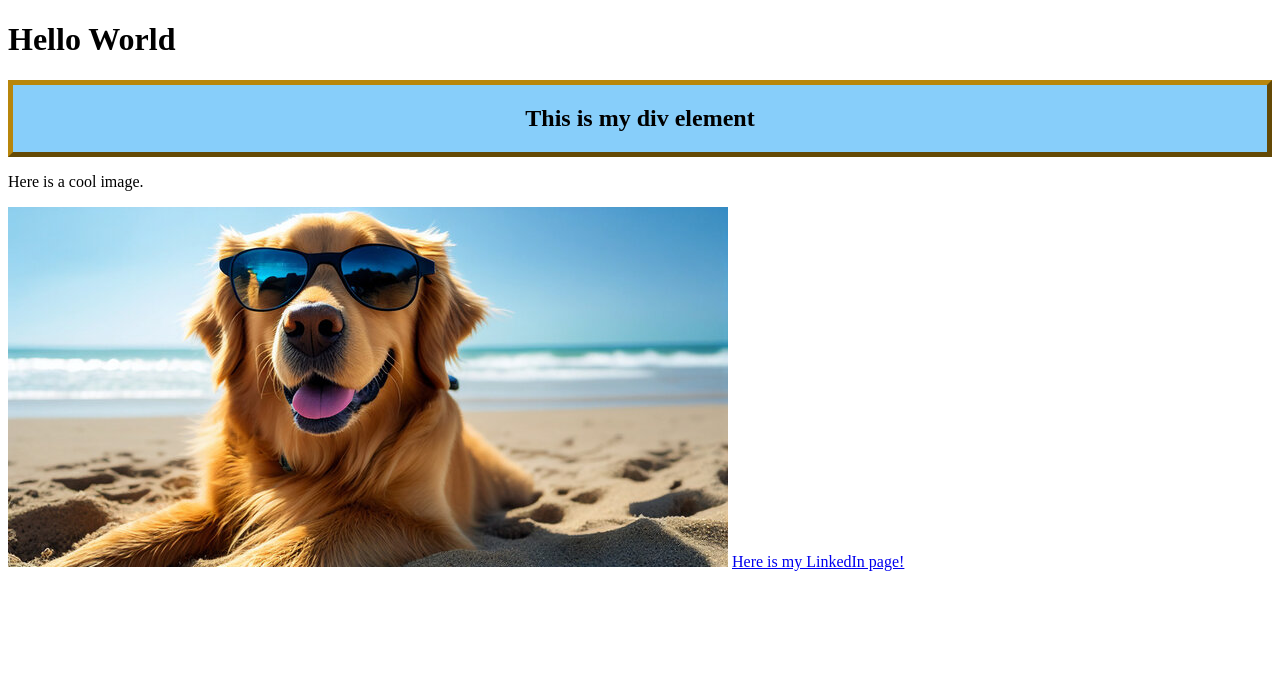
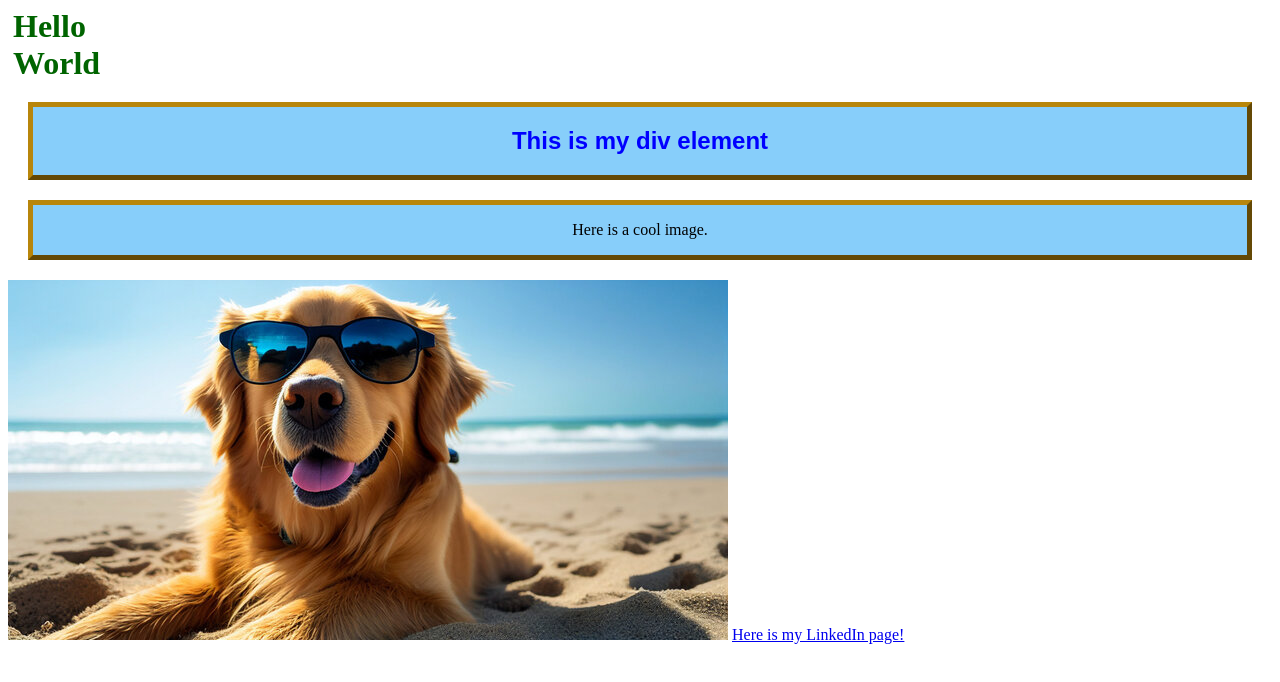
Before and after one commit to nrobledo117060/EE461L-HW4, a plain HTML site: page index.html in a window 1280 px wide. Drawn offline with Linux system fonts and the light colour scheme.

Commit message:
Modified the program to meet the requirements

```diff
--- a/index.html
+++ b/index.html
@@ -1,22 +1,26 @@
 <!DOCTYPE html>
 <html>
     <head>
-        <meta charset="UTF-8"> <meta name="description ">
+        <meta charset="UTF-8">
+        <meta name="description" content="Well Made Lab Website">
         <link rel="stylesheet"  href="stylesheet.css">
         <style>
             .myDiv{
                 border: 5px outset darkgoldenrod;
                 background-color: lightskyblue;
                 text-align: center;
+                margin: 20px;
             }
         </style>
     </head>
     <body>
         <h1>Hello World</h1>
         <div class = "myDiv">
-            <h2>This is my div element</h2>
+            <h2 class = "heroic">This is my div element</h2>
         </div>
+        <div class = "myDiv">
         <p>Here is a cool image.</p>
+        </div>
         <img src="Dog With Sunglasses.jpg" alt="Sunglasses Dog">
         <a href="https://www.linkedin.com/in/nicolas-robledo-62861924b">Here is my LinkedIn page!</a>
     </body>
--- a/stylesheet.css
+++ b/stylesheet.css
@@ -1,3 +1,15 @@
+.heroic{
+    color: blue;
+    font-family: fantasy;
+}
+
+h1{
+    width: 100px;
+    border: 5px slateblue;
+    margin: 5px;
+    color:darkgreen
+}
+
 a:hover {
         color: olivedrab;
 }
```
